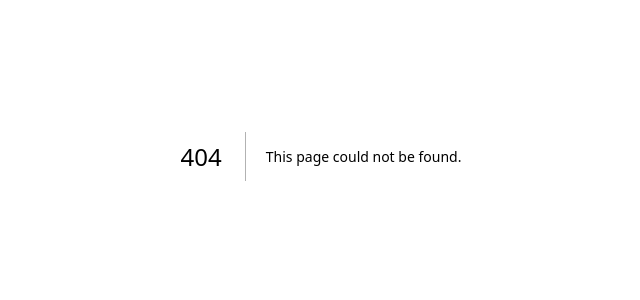
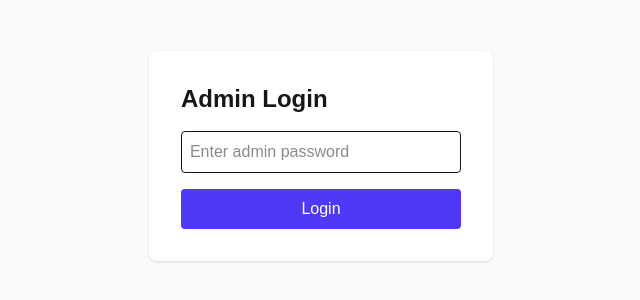
Before and after one commit to Naguprint/briefbridge-next, a Next.js app: page /admin in a window 1280 px wide. Before the commit this address had no page. Shown: the part 244-544 px from the top of the page, without its empty margins (319-959 px from the left). Built offline with nearby package versions, Linux system fonts and the light colour scheme.

Commit message:
feat: add basic admin panel for content management

```diff
--- /dev/null
+++ b/app/admin/page.js
@@ -0,0 +1,94 @@
+'use client';
+
+import { useState, useEffect } from 'react';
+import { useRouter } from 'next/navigation';
+
+export default function AdminPage() {
+  const [password, setPassword] = useState('');
+  const [isAuthenticated, setIsAuthenticated] = useState(false);
+  const [briefs, setBriefs] = useState([]);
+  const router = useRouter();
+
+  // Simple password check (in production, use proper auth)
+  const handleLogin = (e) => {
+    e.preventDefault();
+    if (password === process.env.NEXT_PUBLIC_ADMIN_PASSWORD || password === 'your-secure-password') {
+      setIsAuthenticated(true);
+      localStorage.setItem('adminAuth', 'true');
+    } else {
+      alert('Wrong password');
+    }
+  };
+
+  useEffect(() => {
+    // Check if already authenticated
+    if (localStorage.getItem('adminAuth') === 'true') {
+      setIsAuthenticated(true);
+    }
+  }, []);
+
+  useEffect(() => {
+    if (isAuthenticated) {
+      // Fetch briefs
+      fetch('/api/briefs')
+        .then(res => res.json())
+        .then(data => setBriefs(data.briefs));
+    }
+  }, [isAuthenticated]);
+
+  if (!isAuthenticated) {
+    return (
+      <div className="min-h-screen flex items-center justify-center bg-slate-50">
+        <form onSubmit={handleLogin} className="bg-white p-8 rounded-lg shadow">
+          <h1 className="text-2xl font-bold mb-4">Admin Login</h1>
+          <input
+            type="password"
+            value={password}
+            onChange={(e) => setPassword(e.target.value)}
+            placeholder="Enter admin password"
+            className="w-full p-2 border rounded mb-4"
+          />
+          <button type="submit" className="w-full bg-indigo-600 text-white p-2 rounded">
+            Login
+          </button>
+        </form>
+      </div>
+    );
+  }
+
+  return (
+    <div className="min-h-screen bg-slate-50 p-8">
+      <div className="max-w-6xl mx-auto">
+        <h1 className="text-3xl font-bold mb-8">Admin Dashboard</h1>
+
+        <div className="bg-white rounded-lg shadow p-6">
+          <h2 className="text-xl font-semibold mb-4">Recent Briefs ({briefs.length})</h2>
+          <div className="space-y-4">
+            {briefs.map(brief => (
+              <div key={brief.id} className="border p-4 rounded">
+                <div className="font-semibold">{brief.title}</div>
+                <div className="text-sm text-gray-600">
+                  Category: {brief.category} | Budget: €{brief.budgetMin}-{brief.budgetMax}
+                </div>
+                <div className="text-sm mt-2">{brief.details}</div>
+                {brief.email && (
+                  <div className="text-sm text-blue-600 mt-2">Contact: {brief.email}</div>
+                )}
+              </div>
+            ))}
+          </div>
+        </div>
+
+        <button
+          onClick={() => {
+            localStorage.removeItem('adminAuth');
+            router.push('/');
+          }}
+          className="mt-8 bg-red-600 text-white px-4 py-2 rounded"
+        >
+          Logout
+        </button>
+      </div>
+    </div>
+  );
+}
```
